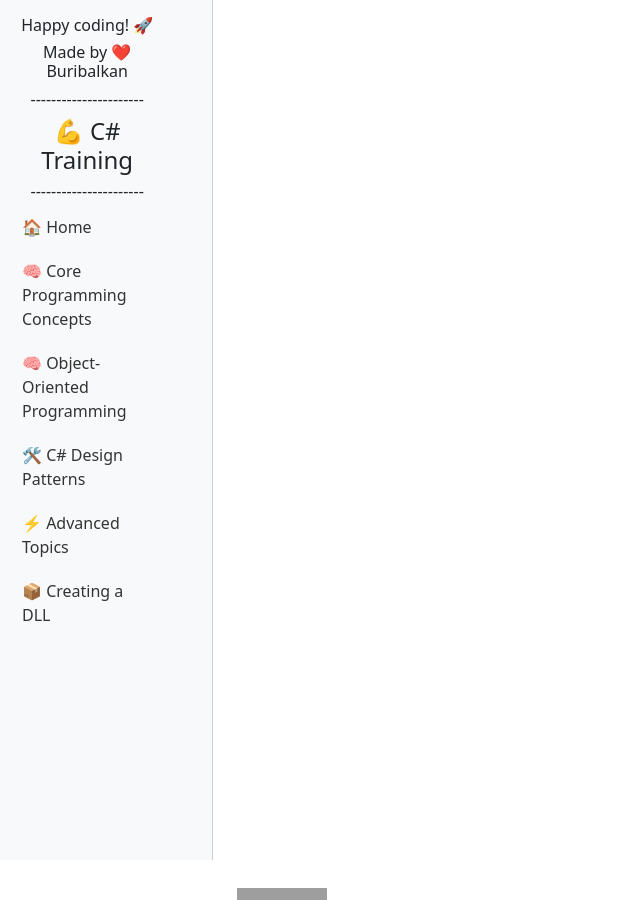
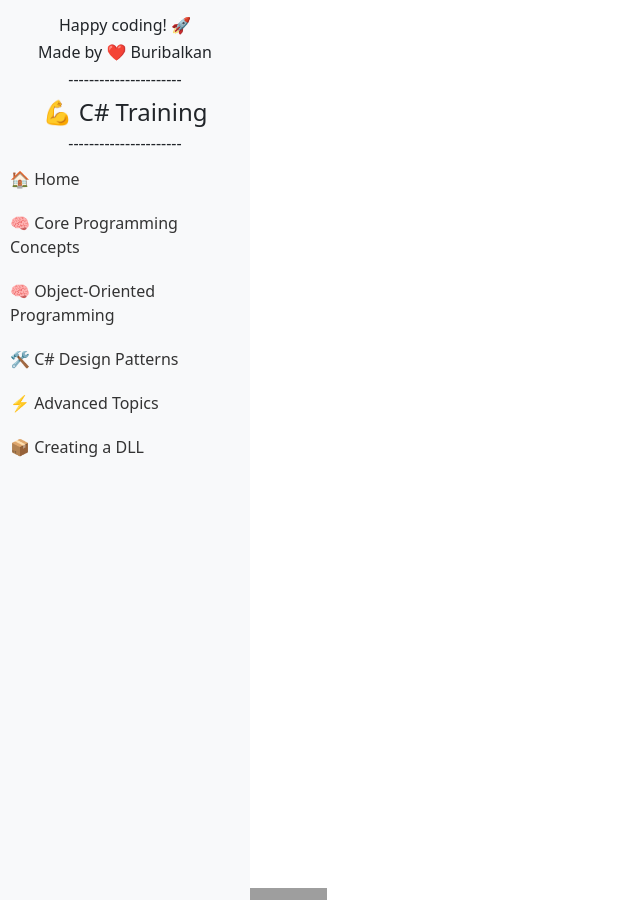
Before and after one commit to buribalkan/C-SHARP-Training, a Jekyll site: the page built from README.md, in a window 1280 px wide and 900 px high. Shown: the whole window, without its empty margins (0-640 px from the left). Built offline with Jekyll 4.4.1, drawn with Linux system fonts in a browser that asks for light colours; nearby versions of some CDN libraries; our own code applies the rules of GitHub Pages for plain Markdown files; grey boxes are pictures that could not be loaded.

Commit message:
Update default.html

```diff
--- a/_layouts/default.html
+++ b/_layouts/default.html
@@ -30,6 +30,30 @@
       padding: 1em;
       border-radius: 5px;
     }
+    /* Sidebar için stil */
+.sidebar-sticky {
+  position: fixed;
+  top: 0;
+  left: 0;
+  width: 250px; /* Sidebar genişliği */
+  height: 100vh;
+  background-color: #f8f9fa;
+  padding-top: 20px;
+}
+
+/* Sayfa içeriği (eğitim içeriği) */
+.content-area {
+  margin-left: 270px; /* Sidebar genişliği kadar boşluk bırak */
+  padding-top: 20px; /* Sayfanın üst kısmında boşluk bırak */
+  padding-right: 20px;
+  padding-bottom: 20px;
+}
+
+/* Eğer sidebar sayfa uzunluğuna göre scroll yapması gerekiyorsa */
+.content-area {
+  min-height: 100vh;
+  padding-top: 40px;
+}
   </style>
 
   <!-- Bootstrap CSS -->
```
